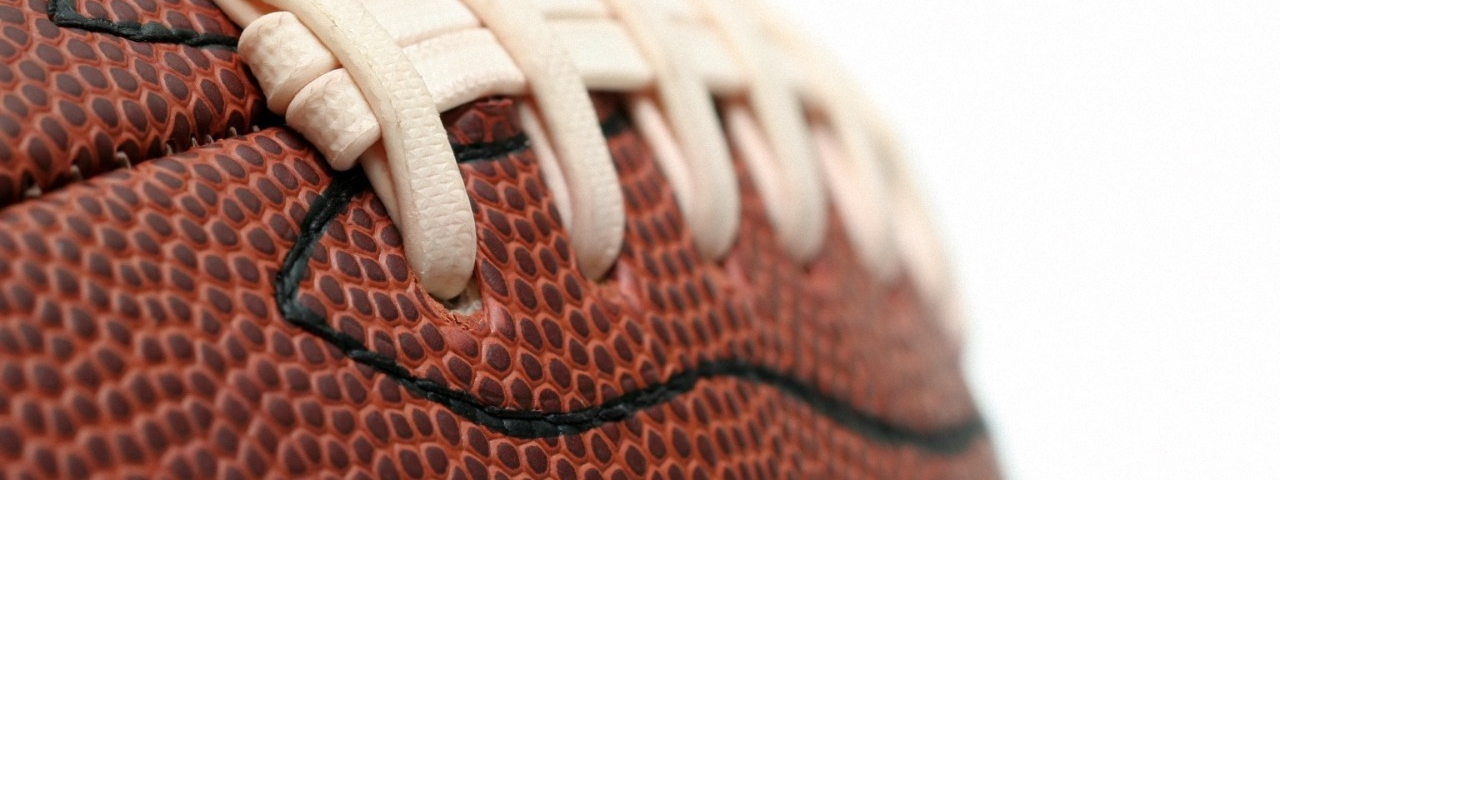
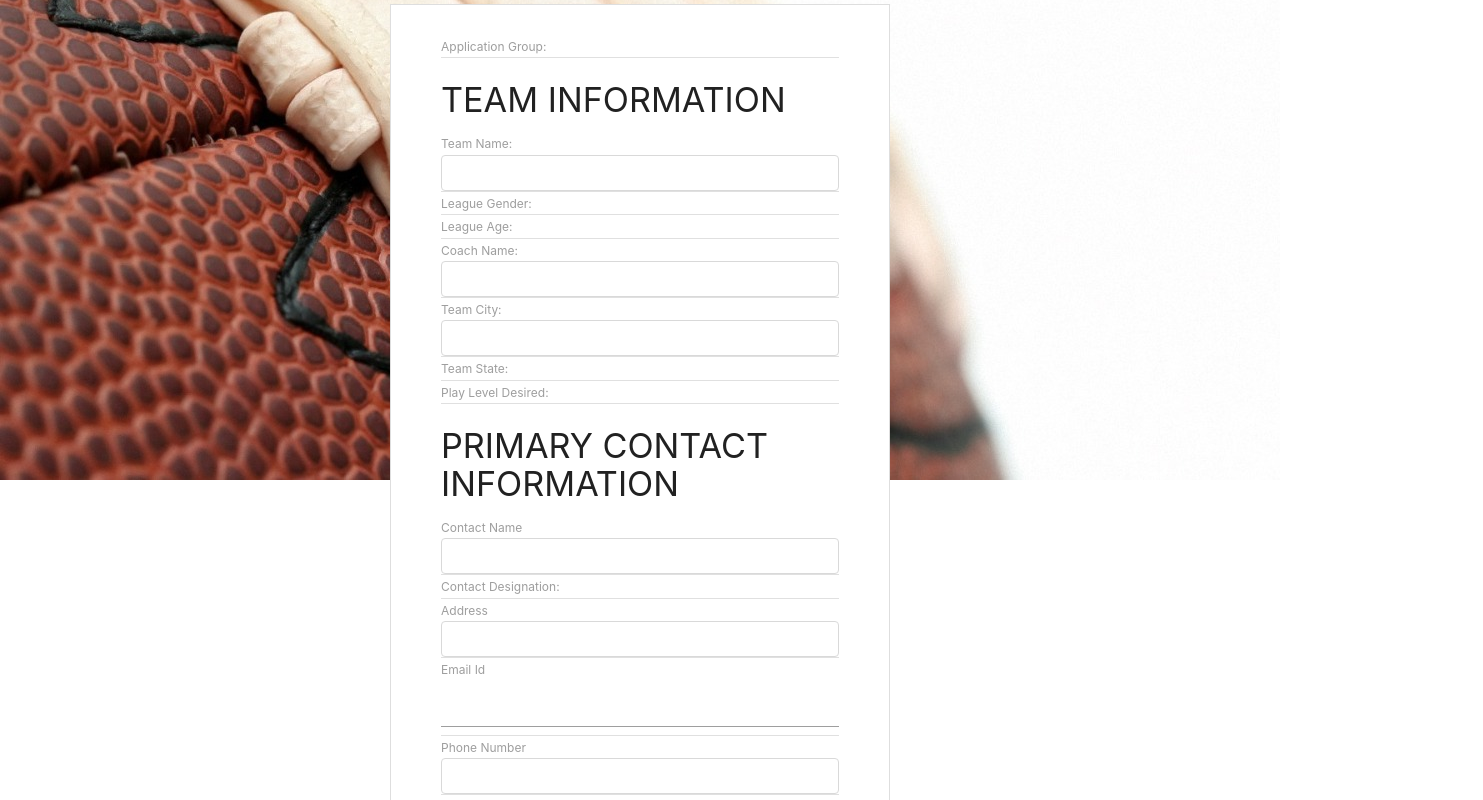
Before and after one commit to kartavya-asu/SER-515-Group-23, a React (Create React App) app in the folder client/: page /apply in a window 1280 px wide. Shown: the part 420-1220 px from the top of the page, 1483 px wide, since content can reach past the window. Before the commit the page ends 944 px from the top, so only its background shows below. Built offline with nearby package versions, Linux system fonts and the light colour scheme; what react-google-maps would draw is missing.

Commit message:
Home Page and Application Form

```diff
--- /dev/null
+++ b/client/src/pages/apply.css
@@ -0,0 +1,96 @@
+.wrapper {
+    padding: 5px 20px;
+  }
+
+  .wrapper fieldset {
+    margin: 20px 0;
+  }
+  .form{
+    display: flex;
+    flex-direction: column;
+    gap: 10px;
+    padding: 1rem;
+    display: inline;
+  }
+  .table{
+
+      display: flex;
+      flex-direction: column;
+      gap: 10px;
+      padding: 1rem;
+      display: inline;
+
+  }
+
+  .h1{
+
+    display: flex;
+    flex-direction: column;
+    gap: 10px;
+
+    display: inline;
+    border-bottom: 1px solid white;
+    color: #3d3d3d;
+    font-family: sans-serif;
+    font-size: 20px;
+    font-weight: 600;
+    line-height: 24px;
+    padding: 10px;
+    text-align: center;
+
+  }
+
+  .tr {
+    border-bottom: 1px solid white;
+    color: #3d3d3d;
+    font-family: sans-serif;
+    font-size: 20px;
+    font-weight: 600;
+    line-height: 24px;
+    padding: 10px;
+    text-align: center;
+  }
+
+  form {
+    background: white;
+    border: 1px solid #dedede;
+    display: flex;
+    flex-direction: column;
+    justify-content: space-around;
+    margin: 0 auto;
+    max-width: 500px;
+    padding: 30px 50px;
+  }
+
+  input {
+    border: 1px solid #d9d9d9;
+    border-radius: 4px;
+    box-sizing: border-box;
+    padding: 10px;
+    width: 100%;
+  }
+
+
+  .submitButton {
+    background-color: #6976d9;
+    color: white;
+    font-family: sans-serif;
+    font-size: 14px;
+    margin: 20px 0px;
+  }
+
+  .label {
+    color: #3d3d3d;
+    display: block;
+    font-family: sans-serif;
+    font-size: 14px;
+    font-weight: 500;
+    margin-bottom: 5px;
+  }
+
+  .error {
+    color: red;
+    font-family: sans-serif;
+    font-size: 12px;
+    height: 30px;
+  }
--- a/client/src/pages/apply.js
+++ b/client/src/pages/apply.js
@@ -1,16 +1,300 @@
 import React from 'react';
+import { Container } from 'reactstrap';
+import "./apply.css";
 
 const ApplyToTournament = () => {
+	const [appgroup, setAppgroup] = React.useState("");
+	const [teamname, setTeamName] = React.useState("");
+	const [leaguegender, setLeagueGender] = React.useState("");
+	const [leagueage, setLeagueAge] = React.useState("");
+	const [coachname, setCoachName] = React.useState("");
+	const [teamcity, setTeamCity] = React.useState("");
+	const [teamstate, setTeamState] = React.useState("");
+	const [playleveldesired, setPlayLevelDesired] = React.useState("");
+	const [contactname, setContactName] = React.useState("");
+	const [contactdesignation, setContactDesignation] = React.useState("");
+	const [address, setAddress] = React.useState("");
+	const [email, setEmail] = React.useState("");
+	const [phone, setPhone] = React.useState("");
+	const [seccontactname, setSecContactName] = React.useState("");
+	const [seccontactrole, setSecContactRole] = React.useState("");
+	const [secemail, setSecEmail] = React.useState("");
+	const [secphone, setSecPhone] = React.useState("");
+	const handleSubmit = (event) => {
+		console.log(`
+		  Appgroup: ${appgroup}
+		  TeamName: ${teamname}
+		  LeagueGender: ${leaguegender}
+		  LeagueAge: ${leagueage}
+		  CoachName: ${coachname}
+		  TeamCity: ${teamcity}
+		  TeamState: ${teamstate}
+		  PlayLevelDesired:${playleveldesired}
+		  ContactName:${contactname}
+		  ContactDesignation:${contactdesignation}
+		  Address:${address}
+		  Email:${email}
+		  Phone:${phone}
+		  SecContactName:${seccontactname}
+		  SecContactRole:${seccontactrole}
+		  SecEmail:${secemail}
+		  SecPhone:${secphone}
+		`);
+		event.preventDefault();
+		alert("submitted!");
+	}
 	return (
-	<div
-	style={{
+		<div style={{
 			display: 'flex',
 			justifyContent: 'Center',
 			alignItems: 'Top',
 			height: '100vh'
-	}}
-	>
+		}}>
+		<Container>
 			<h1>Apply Here!</h1>
+			<h2>_____________________________________________________</h2>
+
+			<h4>TEAM APPLICATION</h4>
+			<form onSubmit={handleSubmit}>
+				<table>
+					<tr>
+						<label>
+							Application Group:
+							<select value={appgroup} onChange={e => setAppgroup(e.target.value)}>
+								<option value="grapefruit">Grapefruit</option>
+								<option value="lime">Lime</option>
+								<option value="coconut">Coconut</option>
+								<option value="mango">Mango</option>
+							</select>
+						</label>
+					</tr>
+
+					<h4>TEAM INFORMATION</h4>
+
+
+					<tr>
+						<label>
+							Team Name:
+							<input
+								name="teamname"
+								type="string"
+								value={teamname}
+								onChange={e => setTeamName(e.target.value)}
+								required />
+						</label>
+					</tr>
+
+					<tr>
+
+						<label>
+							League Gender:
+							<select value={leaguegender} onChange={e => setLeagueGender(e.target.value)}>
+								<option value="grapefruit">Grapefruit</option>
+								<option value="lime">Lime</option>
+								<option value="coconut">Coconut</option>
+								<option value="mango">Mango</option>
+							</select>
+						</label>
+
+					</tr>
+
+					<tr>
+						<label>
+							League Age:
+							<select value={leagueage} onChange={e => setLeagueAge(e.target.value)}>
+								<option value="grapefruit">Grapefruit</option>
+								<option value="lime">Lime</option>
+								<option value="coconut">Coconut</option>
+								<option value="mango">Mango</option>
+							</select>
+						</label>
+					</tr>
+
+					<tr>
+						<label>
+							Coach Name:
+							<input
+								name="coachname"
+								type="string"
+								value={coachname}
+								onChange={e => setCoachName(e.target.value)}
+								required />
+						</label>
+					</tr>
+
+
+					<tr>
+						<label>
+							Team City:
+							<input
+								name="teamcity"
+								type="string"
+								value={teamcity}
+								onChange={e => setTeamCity(e.target.value)}
+								required />
+						</label>
+					</tr>
+
+
+					<tr>
+						<label>
+							Team State:
+							<select value={teamstate} onChange={e => setTeamState(e.target.value)}>
+								<option value="grapefruit">Grapefruit</option>
+								<option value="lime">Lime</option>
+								<option value="coconut">Coconut</option>
+								<option value="mango">Mango</option>
+							</select>
+						</label>
+					</tr>
+
+
+					<tr>
+
+
+
+						<label>
+							Play Level Desired:
+							<select value={playleveldesired} onChange={e => setPlayLevelDesired(e.target.value)}>
+								<option value="grapefruit">Grapefruit</option>
+								<option value="lime">Lime</option>
+								<option value="coconut">Coconut</option>
+								<option value="mango">Mango</option>
+							</select>
+						</label>
+
+					</tr>
+
+					<h4>PRIMARY CONTACT INFORMATION</h4>
+
+					<tr>
+						<label>
+							Contact Name
+							<input
+								name="contactname"
+								type="string"
+								value={contactname}
+								onChange={e => setContactName(e.target.value)}
+								required />
+						</label>
+					</tr>
+
+
+					<tr>
+
+
+						<label>
+							Contact Designation:
+							<select value={contactdesignation} onChange={e => setContactDesignation(e.target.value)}>
+								<option value="grapefruit">Grapefruit</option>
+								<option value="lime">Lime</option>
+								<option value="coconut">Coconut</option>
+								<option value="mango">Mango</option>
+							</select>
+						</label>
+
+
+
+					</tr>
+
+					<tr>
+						<label>
+							Address
+							<input
+								name="address"
+								type="string"
+								value={address}
+								onChange={e => setAddress(e.target.value)}
+								required />
+						</label>
+					</tr>
+
+
+					<tr>
+						<label>
+							Email Id
+							<input
+								name="email"
+								type="email"
+								value={email}
+								onChange={e => setEmail(e.target.value)}
+								required />
+						</label>
+					</tr>
+
+
+					<tr>
+						<label>
+							Phone Number
+							<input
+								name="phone"
+								type="integer"
+								value={phone}
+								onChange={e => setPhone(e.target.value)}
+								required />
+						</label>
+					</tr>
+
+					<h4>SECONDARY CONTACT INFORMATION</h4>
+
+					<tr>
+						<label>
+							Contact Name
+							<input
+								name="seccontactname"
+								type="string"
+								value={seccontactname}
+								onChange={e => setSecContactName(e.target.value)}
+								required />
+						</label>
+					</tr>
+
+
+					<tr>
+
+
+						<label>
+							Contact Role:
+							<select value={seccontactrole} onChange={e => setSecContactRole(e.target.value)}>
+								<option value="grapefruit">Grapefruit</option>
+								<option value="lime">Lime</option>
+								<option value="coconut">Coconut</option>
+								<option value="mango">Mango</option>
+							</select>
+						</label>
+
+					</tr>
+
+					<tr>
+						<label>
+							Email Id
+							<input
+								name="secemail"
+								type="email"
+								value={secemail}
+								onChange={e => setSecEmail(e.target.value)}
+								required />
+						</label>
+					</tr>
+
+
+					<tr>
+						<label>
+							Phone Number
+							<input
+								name="secphone"
+								type="integer"
+								value={secphone}
+								onChange={e => setSecPhone(e.target.value)}
+								required />
+						</label>
+					</tr>
+
+				</table>
+				{/* <button>Submit</button> */}
+				<input type="submit" className="submitButton" />
+			</form>
+			</Container>
 		</div>
 	);
 };
--- a/client/src/pages/index.js
+++ b/client/src/pages/index.js
@@ -1,4 +1,5 @@
 import React from 'react';
+import {Container, List} from 'reactstrap';
 
 
 const Home = () => {
@@ -15,6 +16,21 @@ return (
                         </p>
                         <br />
                     </div>
+                    <Container style={{backgroundColor: "WHITE"}}>
+                    <List type="unstyled">
+                    <p><b>WHEN:</b>	Memorial Day Weekend, January 29-30, 2022</p>
+                    <p><b>WHERE:</b> Tempe, Arizona </p>
+                    <p><b>FEES:</b>
+                    <ul>
+                    <li>u9/u10 $625</li>
+                    <li>u10/u11/u12 $675</li>
+                    <li>u12/u13/u14 $725</li>
+                    <li>u15/u16/u17/u18/u19 $775</li>
+                    </ul>
+                    </p>
+                    <p><b>APPLICATION DEADLINE:</b> December 15, 2021</p>
+                    </List>
+                    </Container>
                 </div>
             </div>
 );
--- a/package.json
+++ b/package.json
@@ -38,7 +38,7 @@
     "react-google-maps": "^9.4.5",
     "react-icons": "^4.3.1",
     "to": "^0.2.9",
-    "update": "^0.4.2",
+    "update": "^0.7.4",
     "validator": "^13.7.0"
   },
   "devDependencies": {
```
Also changed, not shown: 1 other file (tests, documents, lock files or other folders). Lines whose indentation alone changed are shown as unchanged.
